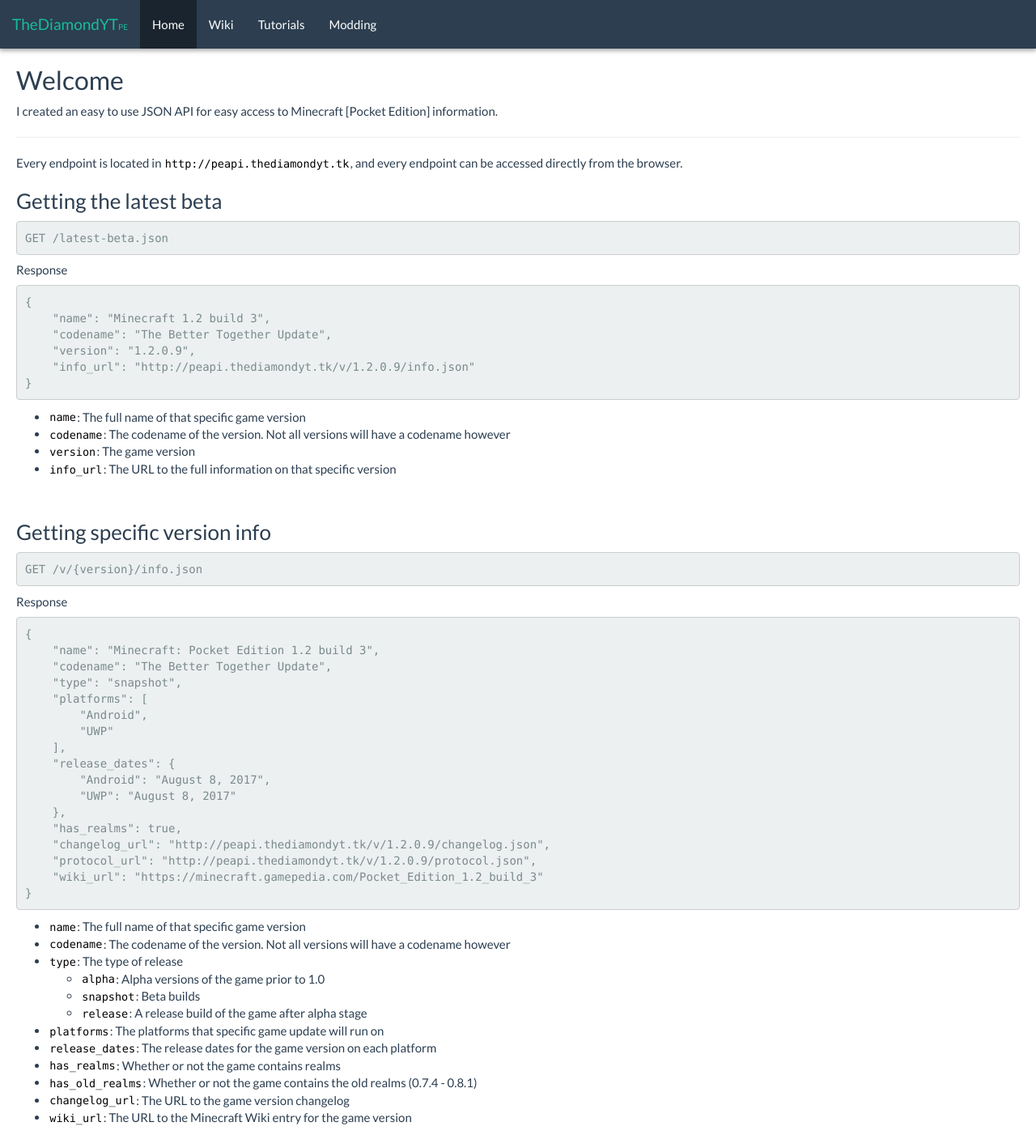
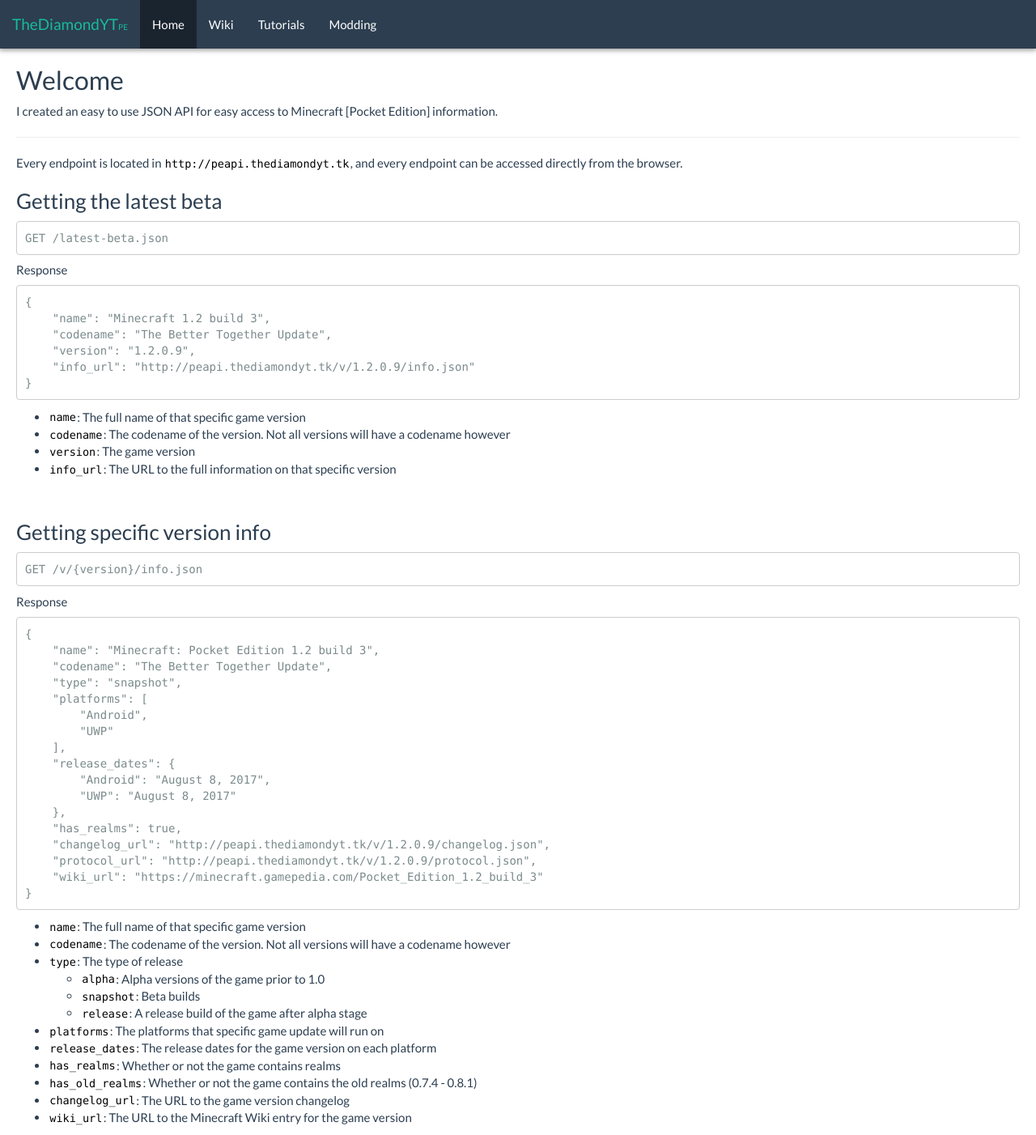
Before and after one commit to TheDiamondYT1/pe.thediamondyt.tk, a Jekyll site: the page built from api/Info.md, in a window 1280 px wide. Shown: the whole page at 81% size. Built offline with Jekyll 4.4.1, drawn with Linux system fonts in a browser that asks for light colours; our own code applies the rules of GitHub Pages for plain Markdown files.

Commit message:
White background

```diff
--- a/css/site.css
+++ b/css/site.css
@@ -15,4 +15,8 @@
   box-shadow: 0 1px 6px 1px #999;
 }
 
+pre {
+  background-color: #FFFFFF;
+}
+
 .page > .highlight pre code { display: block; white-space: pre; overflow-x: auto; } /* Other Styling */
```
